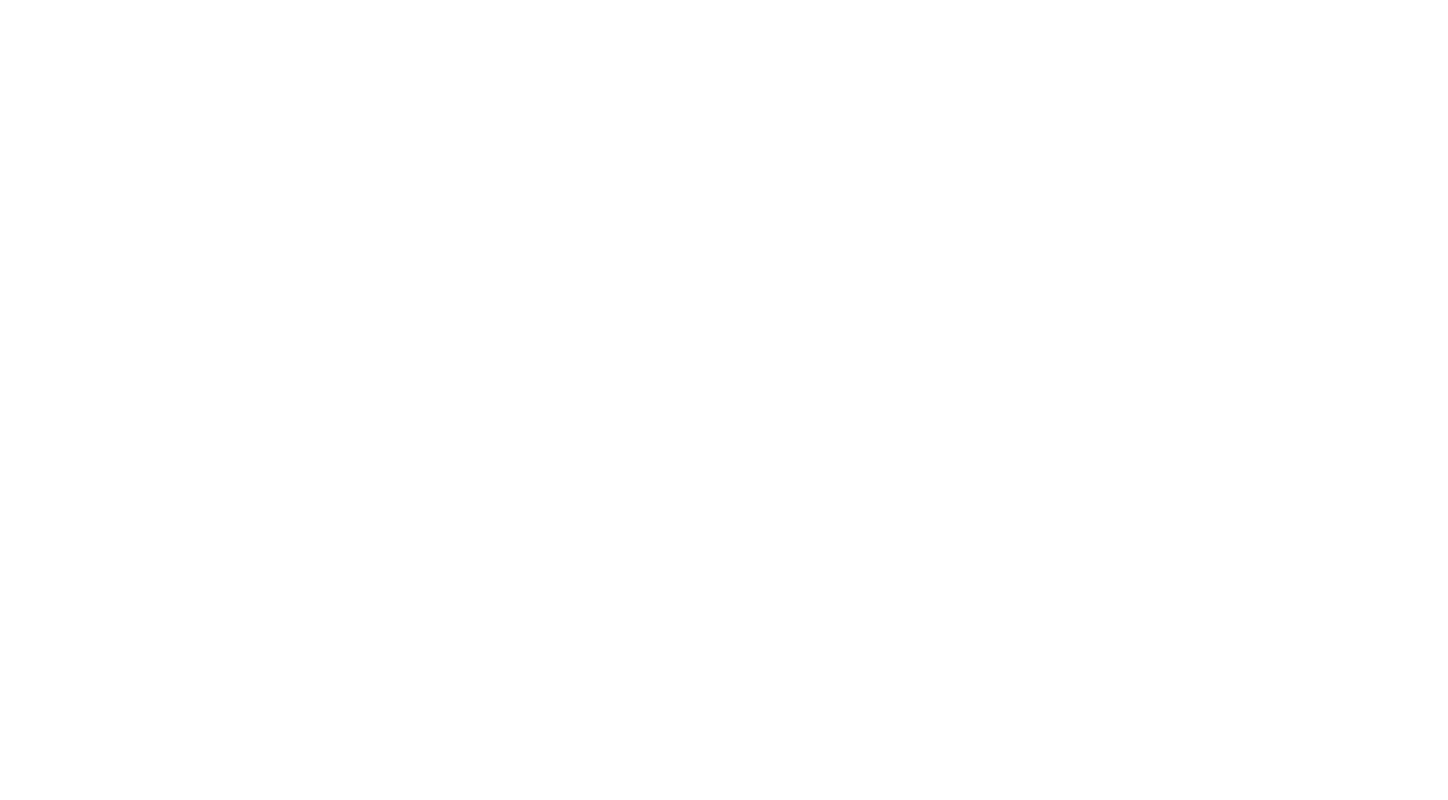
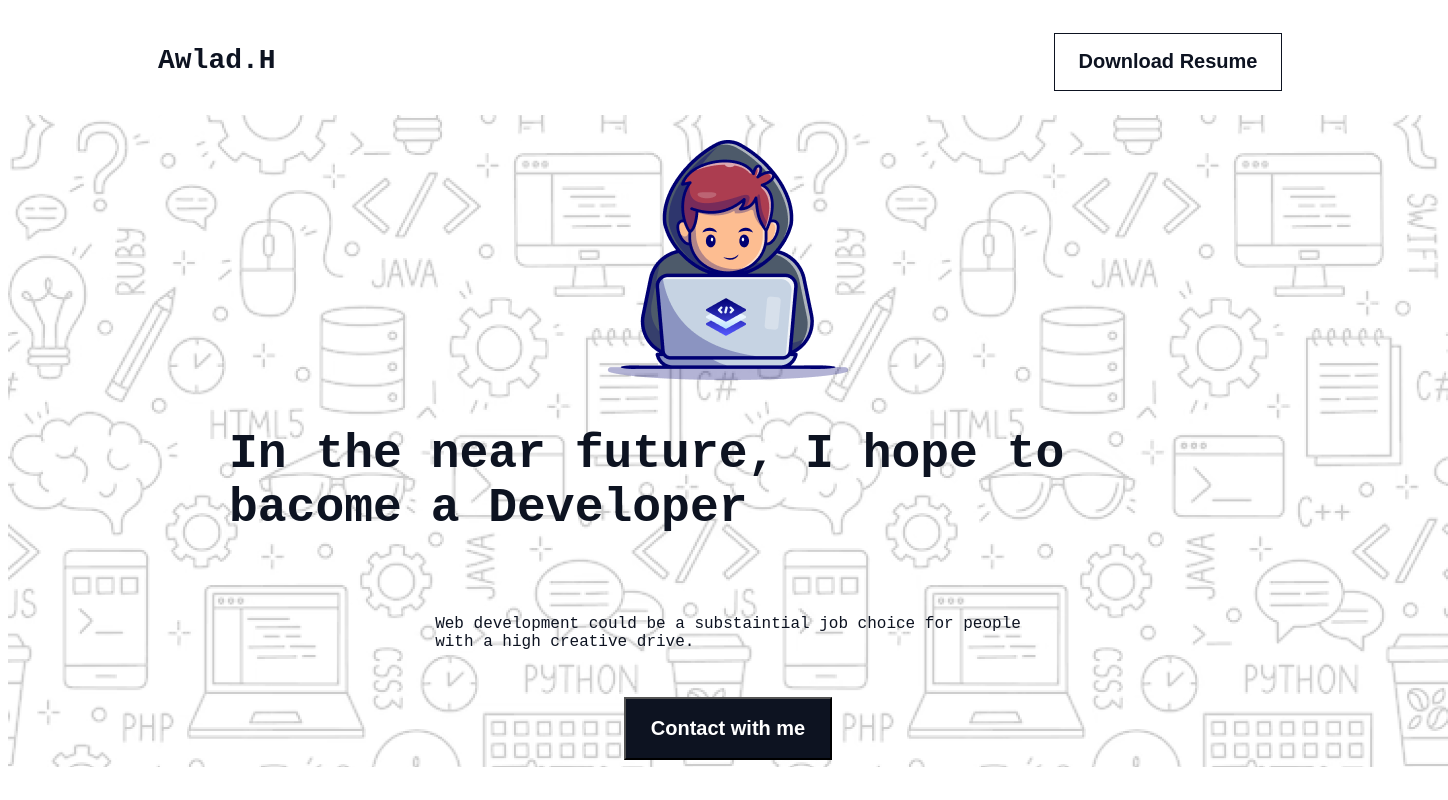
Before and after one commit to mahfuz-kallyan/my-assignment-1, a plain HTML site: page index.html in a window 1280 px wide. Shown: the whole page, 1448 px wide, since content can reach past the window. Drawn offline with Linux system fonts and the light colour scheme; a web font is replaced by a local one.

Commit message:
added banner section

```diff
--- a/index.html
+++ b/index.html
@@ -4,9 +4,30 @@
     <meta charset="UTF-8">
     <meta name="viewport" content="width=device-width, initial-scale=1.0">
     <title>My First Assignment</title>
+    <link rel="preconnect" href="https://fonts.googleapis.com">
+    <link rel="preconnect" href="https://fonts.gstatic.com" crossorigin>
+    <link href="https://fonts.googleapis.com/css2?family=Azeret+Mono:ital,wght@0,100..900;1,100..900&display=swap" rel="stylesheet">
     <link rel="stylesheet" href="./styles/style.css">
 </head>
-<body>
+<body class="azeret-mono-normal">
+    <header>
+        <nav class="header">
+            <h4>Awlad.H</h4>
+            <li><button><a href="">Download Resume</a></button></li>
+        </nav>
+    </header>
+    <main>
+        <section class="banner">
+             <div class="banner-image">
+                <img src="assets/Group.png" alt="">
+             </div>
+             <div class="banner-content">
+                <h4 class="banner-heading">In the near future, I hope to bacome a Developer</h4>
+                <p class="banner-description">Web development could be a substaintial job choice for people <br>with a high creative drive.</p>
+                <button class="banner-btn"><a href=""></a>Contact with me</button>
+             </div>
 
+        </section>
+    </main>
 </body>
 </html>
--- a/styles/style.css
+++ b/styles/style.css
@@ -0,0 +1,93 @@
+
+
+.azeret-mono-normal{
+  font-family: "Azeret Mono", monospace;
+  font-optical-sizing: auto;
+  font-weight: 400;
+  font-style: normal;
+}
+/* Header styles  start*/
+.header{
+    display: flex;
+    justify-content:space-between;
+    align-items: center;
+    width: 1440px;
+    margin: 0 auto;
+
+}
+header button{
+    width: 228px;
+    height: 58px;
+}
+header a{
+    text-decoration: none;
+    width: 180px;
+    height: 24px;
+    font-size: 20px;
+    font-weight: 600;
+    color: rgb(13, 19, 33);
+}
+header li{
+    list-style: none;
+}
+header button{
+    background-color: white;
+    border: 1px solid rgb(13, 19, 33);
+    margin-right: 166px;
+}
+header h4{
+    width: 128px;
+    height: 33px;
+    font-size: 28px;
+    font-weight: 800;
+    color: rgb(13, 19, 33);
+    margin-left: 150px;
+}
+/* Banner styles start */
+.banner{
+    width: 1440px;
+    height: 652px;
+    margin: 0 auto;
+    background-image: url(/assets/Hero-bg.png);
+    background-repeat:no-repeat;
+    background-size: cover;
+    display:flex ;
+    justify-content: center;
+    flex-direction: column;
+    align-items: center;
+}
+.banner-image{
+    margin-bottom:70px
+}
+
+.banner-content{
+    width: 998px;
+    height: 212px;
+    margin: 0 auto;
+    display: flex;
+    justify-content: center;
+    flex-direction: column;
+    align-items: center;
+    margin-bottom: 75px;
+}
+.banner-heading{
+    color: rgb(13, 19, 33);
+    font-size: 48px;
+    font-weight: 800;
+}
+.banner-description{
+    color: rgb(13, 19, 33);
+    font-size: 16px;
+    font-weight:500;
+}
+.banner-btn{
+     width: 208px;
+     height: 66px;
+     padding-top: 18px;
+     padding-bottom: 18px;
+     font-size: 20px;
+     font-weight: 600;
+     color: rgb(255, 255, 255);
+     background-color: rgb(13, 19, 33);
+     margin-top: 30px;
+}
```
Also changed, not shown: assets/Group 3.png (added), assets/Group 4.png (added), assets/Group.png (added), assets/Hero-bg.png (added), assets/Layer_1.png (added), assets/css.png (added), assets/facebook.png (added), assets/github.png (added), assets/handshake.jpg (added), assets/html.png (added), assets/js.png (added), assets/linkedin-icon 1.png (added), assets/mongodb.png (added), assets/nodejs.png (added), 1 more files.
